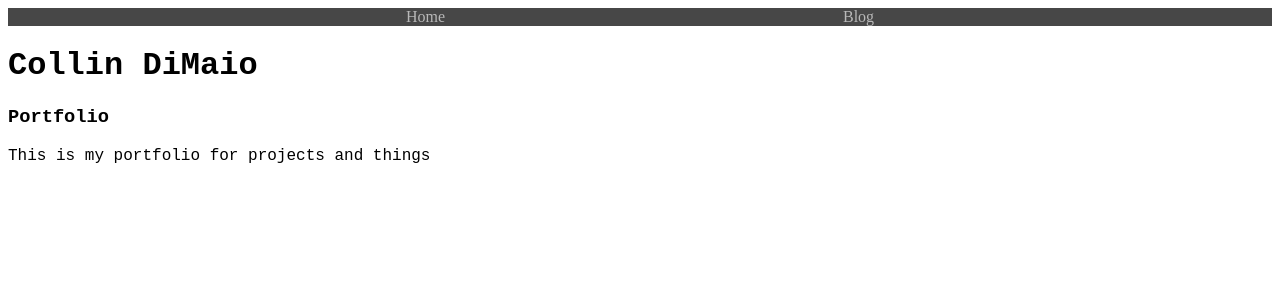
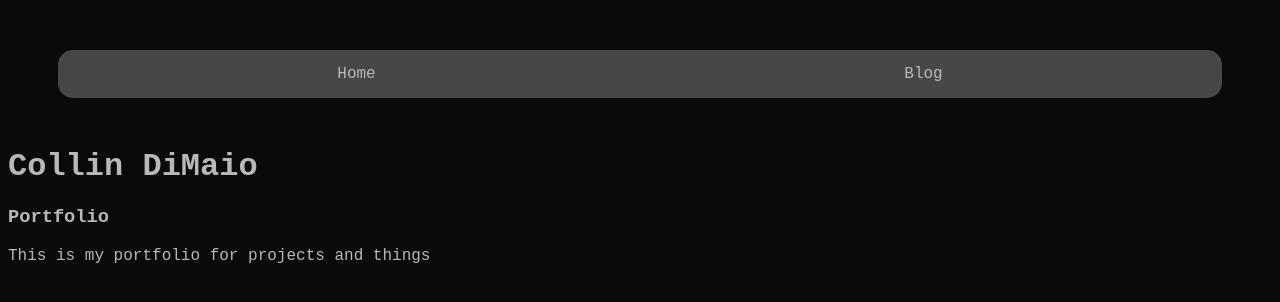
Before and after one commit to CollinDiMaio/portfolio_site, a SvelteKit app: page / in a window 1280 px wide. Shown: the top 302 px of the page. Built offline with nearby package versions, Linux system fonts and the light colour scheme.

Commit message:
style topnavbar

```diff
--- a/src/routes/+layout.svelte
+++ b/src/routes/+layout.svelte
@@ -25,12 +25,14 @@
 		background-color: #474747;
 		display: flex;
 		flex-direction: row;
-		justify-content: space-evenly;
+		justify-content: space-around;
+		margin: 50px;
+		padding: 15px;
+		border-radius: 15px;
 	}
 
 	.nav {
 		color: #b8b8b8;
 		text-decoration: none;
-		justify-content: space-evenly;
 	}
 </style>
--- a/src/routes/+page.svelte
+++ b/src/routes/+page.svelte
@@ -3,11 +3,11 @@
 </script>
 
 <style>
-* {
+:global(*) {
     font-family: 'Source Code Pro', monospace;
 }
 
-body {
+:global(body) {
     background-color: #0a0a0a;
     color: #b8b8b8;
 
```
